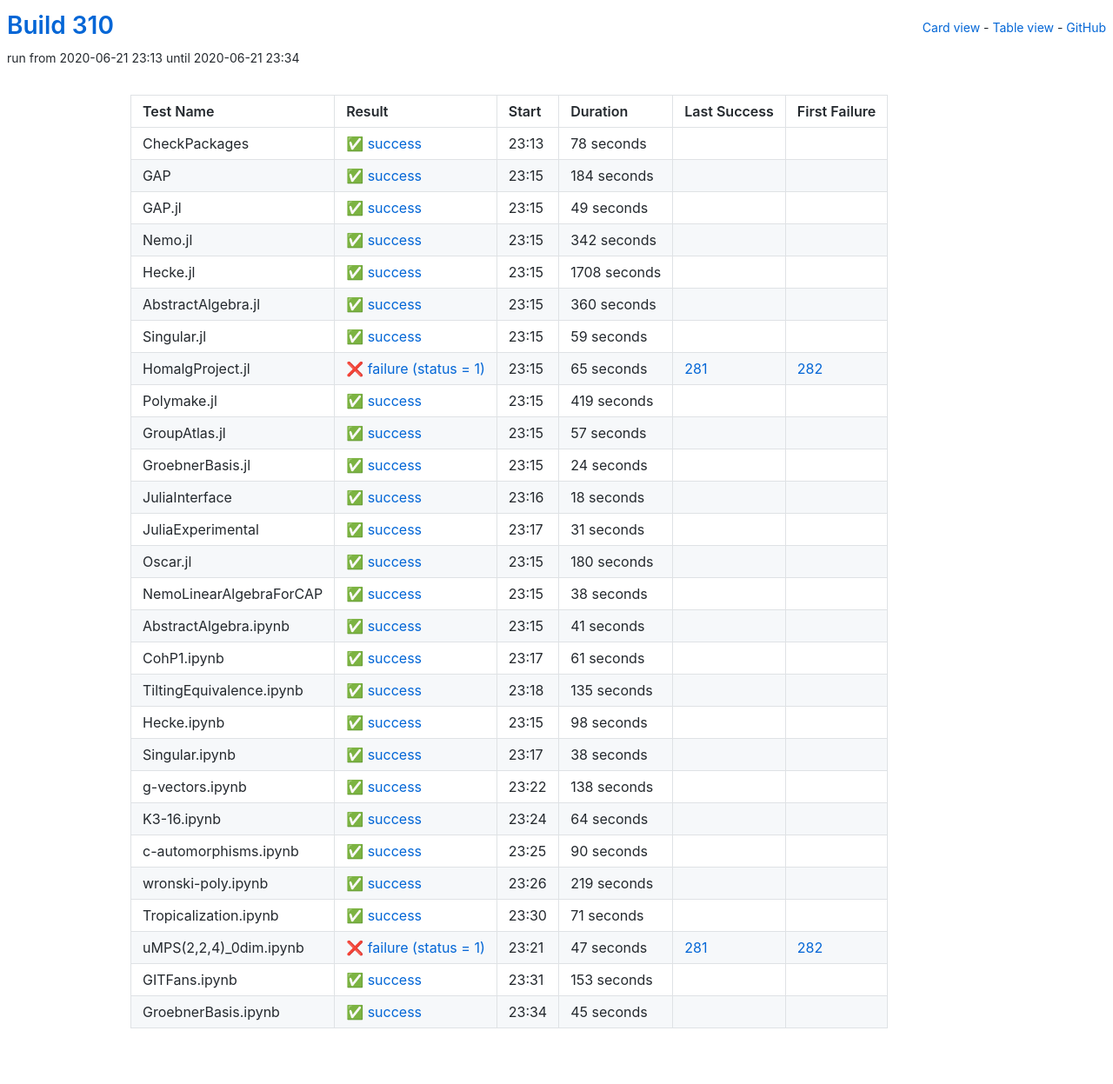
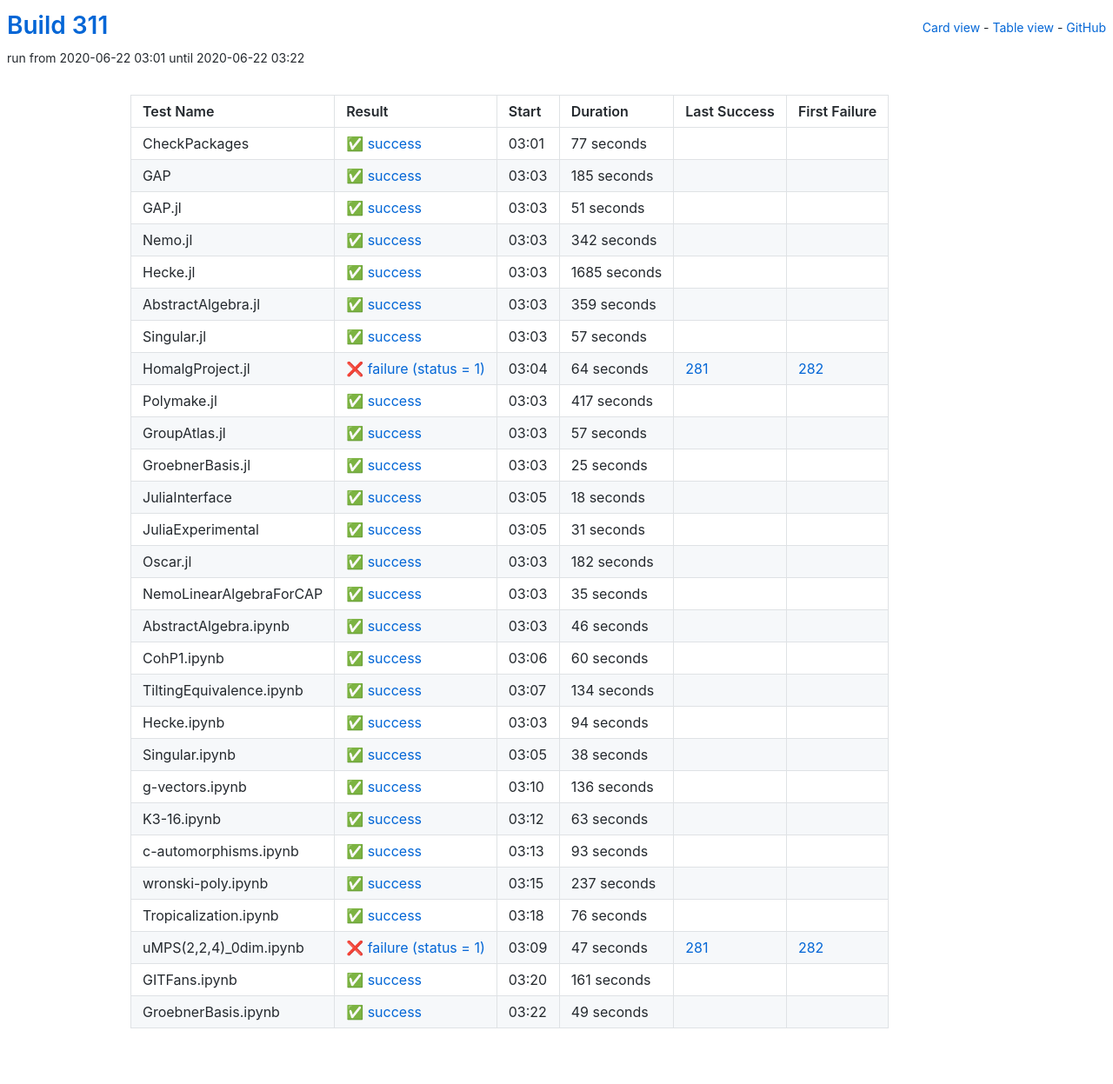
Before and after one commit to oscar-system/oscar-ci-status-stable, a Jekyll site: the page built from table.html, in a window 1280 px wide. Shown: the whole page at 87% size. Built offline with Jekyll 4.4.1, drawn with Linux system fonts in a browser that asks for light colours.

Commit message:
Build #311

```diff
--- a/_data/ci.yml
+++ b/_data/ci.yml
@@ -1,6 +1,6 @@
 ---
-build: 310
-build_url: https://oscarci.mathematik.uni-kl.de/job/oscar-stable/310/
+build: 311
+build_url: https://oscarci.mathematik.uni-kl.de/job/oscar-stable/311/
 job: oscar-stable
 organization: oscar-system
 repo: oscar-ci-status-stable
@@ -8,44 +8,44 @@ repourl: https://github.com/oscar-system/oscar-ci-status-stable
 tests:
 - name: CheckPackages
   id: checkpackages
-  log: https://oscarci.mathematik.uni-kl.de/job/oscar-stable/310/artifact/logs/build-310/CheckPackages.log
-  start: 2020-06-21 23:13
+  log: https://oscarci.mathematik.uni-kl.de/job/oscar-stable/311/artifact/logs/build-311/CheckPackages.log
+  start: 2020-06-22 03:01
   success: true
   exitcode: 0
   status: success
-  duration: 78
+  duration: 77
   last_success: false
   last_success_url:
   first_failure: false
   first_failure_url:
 - name: GAP
   id: gap
-  log: https://oscarci.mathematik.uni-kl.de/job/oscar-stable/310/artifact/logs/build-310/GAP.log
-  start: 2020-06-21 23:15
+  log: https://oscarci.mathematik.uni-kl.de/job/oscar-stable/311/artifact/logs/build-311/GAP.log
+  start: 2020-06-22 03:03
   success: true
   exitcode: 0
   status: success
-  duration: 184
+  duration: 185
   last_success: false
   last_success_url:
   first_failure: false
   first_failure_url:
 - name: GAP.jl
   id: gap-jl
-  log: https://oscarci.mathematik.uni-kl.de/job/oscar-stable/310/artifact/logs/build-310/GAP.jl.log
-  start: 2020-06-21 23:15
+  log: https://oscarci.mathematik.uni-kl.de/job/oscar-stable/311/artifact/logs/build-311/GAP.jl.log
+  start: 2020-06-22 03:03
   success: true
   exitcode: 0
   status: success
-  duration: 49
+  duration: 51
   last_success: false
   last_success_url:
   first_failure: false
   first_failure_url:
 - name: Nemo.jl
   id: nemo-jl
-  log: https://oscarci.mathematik.uni-kl.de/job/oscar-stable/310/artifact/logs/build-310/Nemo.jl.log
-  start: 2020-06-21 23:15
+  log: https://oscarci.mathematik.uni-kl.de/job/oscar-stable/311/artifact/logs/build-311/Nemo.jl.log
+  start: 2020-06-22 03:03
   success: true
   exitcode: 0
   status: success
@@ -56,68 +56,68 @@ tests:
   first_failure_url:
 - name: Hecke.jl
   id: hecke-jl
-  log: https://oscarci.mathematik.uni-kl.de/job/oscar-stable/310/artifact/logs/build-310/Hecke.jl.log
-  start: 2020-06-21 23:15
+  log: https://oscarci.mathematik.uni-kl.de/job/oscar-stable/311/artifact/logs/build-311/Hecke.jl.log
+  start: 2020-06-22 03:03
   success: true
   exitcode: 0
   status: success
-  duration: 1708
+  duration: 1685
   last_success: false
   last_success_url:
   first_failure: false
   first_failure_url:
 - name: AbstractAlgebra.jl
   id: abstractalgebra-jl
-  log: https://oscarci.mathematik.uni-kl.de/job/oscar-stable/310/artifact/logs/build-310/AbstractAlgebra.jl.log
-  start: 2020-06-21 23:15
+  log: https://oscarci.mathematik.uni-kl.de/job/oscar-stable/311/artifact/logs/build-311/AbstractAlgebra.jl.log
+  start: 2020-06-22 03:03
   success: true
   exitcode: 0
   status: success
-  duration: 360
+  duration: 359
   last_success: false
   last_success_url:
   first_failure: false
   first_failure_url:
 - name: Singular.jl
   id: singular-jl
-  log: https://oscarci.mathematik.uni-kl.de/job/oscar-stable/310/artifact/logs/build-310/Singular.jl.log
-  start: 2020-06-21 23:15
+  log: https://oscarci.mathematik.uni-kl.de/job/oscar-stable/311/artifact/logs/build-311/Singular.jl.log
+  start: 2020-06-22 03:03
   success: true
   exitcode: 0
   status: success
-  duration: 59
+  duration: 57
   last_success: false
   last_success_url:
   first_failure: false
   first_failure_url:
 - name: HomalgProject.jl
   id: homalgproject-jl
-  log: https://oscarci.mathematik.uni-kl.de/job/oscar-stable/310/artifact/logs/build-310/HomalgProject.jl.log
-  start: 2020-06-21 23:15
+  log: https://oscarci.mathematik.uni-kl.de/job/oscar-stable/311/artifact/logs/build-311/HomalgProject.jl.log
+  start: 2020-06-22 03:04
   success: false
   exitcode: 1
   status: failure
-  duration: 65
+  duration: 64
   last_success: 281
   last_success_url: https://oscarci.mathematik.uni-kl.de/job/oscar-stable/281/
   first_failure: 282
   first_failure_url: https://oscarci.mathematik.uni-kl.de/job/oscar-stable/282/
 - name: Polymake.jl
   id: polymake-jl
-  log: https://oscarci.mathematik.uni-kl.de/job/oscar-stable/310/artifact/logs/build-310/Polymake.jl.log
-  start: 2020-06-21 23:15
+  log: https://oscarci.mathematik.uni-kl.de/job/oscar-stable/311/artifact/logs/build-311/Polymake.jl.log
+  start: 2020-06-22 03:03
   success: true
   exitcode: 0
   status: success
-  duration: 419
+  duration: 417
   last_success: false
   last_success_url:
   first_failure: false
   first_failure_url:
 - name: GroupAtlas.jl
   id: groupatlas-jl
-  log: https://oscarci.mathematik.uni-kl.de/job/oscar-stable/310/artifact/logs/build-310/GroupAtlas.jl.log
-  start: 2020-06-21 23:15
+  log: https://oscarci.mathematik.uni-kl.de/job/oscar-stable/311/artifact/logs/build-311/GroupAtlas.jl.log
+  start: 2020-06-22 03:03
   success: true
   exitcode: 0
   status: success
@@ -128,20 +128,20 @@ tests:
   first_failure_url:
 - name: GroebnerBasis.jl
   id: groebnerbasis-jl
-  log: https://oscarci.mathematik.uni-kl.de/job/oscar-stable/310/artifact/logs/build-310/GroebnerBasis.jl.log
-  start: 2020-06-21 23:15
+  log: https://oscarci.mathematik.uni-kl.de/job/oscar-stable/311/artifact/logs/build-311/GroebnerBasis.jl.log
+  start: 2020-06-22 03:03
   success: true
   exitcode: 0
   status: success
-  duration: 24
+  duration: 25
   last_success: false
   last_success_url:
   first_failure: false
   first_failure_url:
 - name: JuliaInterface
   id: juliainterface
-  log: https://oscarci.mathematik.uni-kl.de/job/oscar-stable/310/artifact/logs/build-310/JuliaInterface.log
-  start: 2020-06-21 23:16
+  log: https://oscarci.mathematik.uni-kl.de/job/oscar-stable/311/artifact/logs/build-311/JuliaInterface.log
+  start: 2020-06-22 03:05
   success: true
   exitcode: 0
   status: success
@@ -152,8 +152,8 @@ tests:
   first_failure_url:
 - name: JuliaExperimental
   id: juliaexperimental
-  log: https://oscarci.mathematik.uni-kl.de/job/oscar-stable/310/artifact/logs/build-310/JuliaExperimental.log
-  start: 2020-06-21 23:17
+  log: https://oscarci.mathematik.uni-kl.de/job/oscar-stable/311/artifact/logs/build-311/JuliaExperimental.log
+  start: 2020-06-22 03:05
   success: true
   exitcode: 0
   status: success
@@ -164,80 +164,80 @@ tests:
   first_failure_url:
 - name: Oscar.jl
   id: oscar-jl
-  log: https://oscarci.mathematik.uni-kl.de/job/oscar-stable/310/artifact/logs/build-310/Oscar.jl.log
-  start: 2020-06-21 23:15
+  log: https://oscarci.mathematik.uni-kl.de/job/oscar-stable/311/artifact/logs/build-311/Oscar.jl.log
+  start: 2020-06-22 03:03
   success: true
   exitcode: 0
   status: success
-  duration: 180
+  duration: 182
   last_success: false
   last_success_url:
   first_failure: false
   first_failure_url:
 - name: NemoLinearAlgebraForCAP
   id: nemolinearalgebraforcap
-  log: https://oscarci.mathematik.uni-kl.de/job/oscar-stable/310/artifact/logs/build-310/NemoLinearAlgebraForCAP.log
-  start: 2020-06-21 23:15
+  log: https://oscarci.mathematik.uni-kl.de/job/oscar-stable/311/artifact/logs/build-311/NemoLinearAlgebraForCAP.log
+  start: 2020-06-22 03:03
   success: true
   exitcode: 0
   status: success
-  duration: 38
+  duration: 35
   last_success: false
   last_success_url:
   first_failure: false
   first_failure_url:
 - name: AbstractAlgebra.ipynb
   id: abstractalgebra-ipynb
-  log: https://oscarci.mathematik.uni-kl.de/job/oscar-stable/310/artifact/logs/build-310/AbstractAlgebra.ipynb.log
-  start: 2020-06-21 23:15
+  log: https://oscarci.mathematik.uni-kl.de/job/oscar-stable/311/artifact/logs/build-311/AbstractAlgebra.ipynb.log
+  start: 2020-06-22 03:03
   success: true
   exitcode: 0
   status: success
-  duration: 41
+  duration: 46
   last_success: false
   last_success_url:
   first_failure: false
   first_failure_url:
 - name: CohP1.ipynb
   id: cohp1-ipynb
-  log: https://oscarci.mathematik.uni-kl.de/job/oscar-stable/310/artifact/logs/build-310/CohP1.ipynb.log
-  start: 2020-06-21 23:17
+  log: https://oscarci.mathematik.uni-kl.de/job/oscar-stable/311/artifact/logs/build-311/CohP1.ipynb.log
+  start: 2020-06-22 03:06
   success: true
   exitcode: 0
   status: success
-  duration: 61
+  duration: 60
   last_success: false
   last_success_url:
   first_failure: false
   first_failure_url:
 - name: TiltingEquivalence.ipynb
   id: tiltingequivalence-ipynb
-  log: https://oscarci.mathematik.uni-kl.de/job/oscar-stable/310/artifact/logs/build-310/TiltingEquivalence.ipynb.log
-  start: 2020-06-21 23:18
+  log: https://oscarci.mathematik.uni-kl.de/job/oscar-stable/311/artifact/logs/build-311/TiltingEquivalence.ipynb.log
+  start: 2020-06-22 03:07
   success: true
   exitcode: 0
   status: success
-  duration: 135
+  duration: 134
   last_success: false
   last_success_url:
   first_failure: false
   first_failure_url:
 - name: Hecke.ipynb
   id: hecke-ipynb
-  log: https://oscarci.mathematik.uni-kl.de/job/oscar-stable/310/artifact/logs/build-310/Hecke.ipynb.log
-  start: 2020-06-21 23:15
+  log: https://oscarci.mathematik.uni-kl.de/job/oscar-stable/311/artifact/logs/build-311/Hecke.ipynb.log
+  start: 2020-06-22 03:03
   success: true
   exitcode: 0
   status: success
-  duration: 98
+  duration: 94
   last_success: false
   last_success_url:
   first_failure: false
   first_failure_url:
 - name: Singular.ipynb
   id: singular-ipynb
-  log: https://oscarci.mathematik.uni-kl.de/job/oscar-stable/310/artifact/logs/build-310/Singular.ipynb.log
-  start: 2020-06-21 23:17
+  log: https://oscarci.mathematik.uni-kl.de/job/oscar-stable/311/artifact/logs/build-311/Singular.ipynb.log
+  start: 2020-06-22 03:05
   success: true
   exitcode: 0
   status: success
@@ -248,68 +248,68 @@ tests:
   first_failure_url:
 - name: g-vectors.ipynb
   id: g-vectors-ipynb
-  log: https://oscarci.mathematik.uni-kl.de/job/oscar-stable/310/artifact/logs/build-310/g-vectors.ipynb.log
-  start: 2020-06-21 23:22
+  log: https://oscarci.mathematik.uni-kl.de/job/oscar-stable/311/artifact/logs/build-311/g-vectors.ipynb.log
+  start: 2020-06-22 03:10
   success: true
   exitcode: 0
   status: success
-  duration: 138
+  duration: 136
   last_success: false
   last_success_url:
   first_failure: false
   first_failure_url:
 - name: K3-16.ipynb
   id: k3-16-ipynb
-  log: https://oscarci.mathematik.uni-kl.de/job/oscar-stable/310/artifact/logs/build-310/K3-16.ipynb.log
-  start: 2020-06-21 23:24
+  log: https://oscarci.mathematik.uni-kl.de/job/oscar-stable/311/artifact/logs/build-311/K3-16.ipynb.log
+  start: 2020-06-22 03:12
   success: true
   exitcode: 0
   status: success
-  duration: 64
+  duration: 63
   last_success: false
   last_success_url:
   first_failure: false
   first_failure_url:
 - name: c-automorphisms.ipynb
   id: c-automorphisms-ipynb
-  log: https://oscarci.mathematik.uni-kl.de/job/oscar-stable/310/artifact/logs/build-310/c-automorphisms.ipynb.log
-  start: 2020-06-21 23:25
+  log: https://oscarci.mathematik.uni-kl.de/job/oscar-stable/311/artifact/logs/build-311/c-automorphisms.ipynb.log
+  start: 2020-06-22 03:13
   success: true
   exitcode: 0
   status: success
-  duration: 90
+  duration: 93
   last_success: false
   last_success_url:
   first_failure: false
   first_failure_url:
 - name: wronski-poly.ipynb
   id: wronski-poly-ipynb
-  log: https://oscarci.mathematik.uni-kl.de/job/oscar-stable/310/artifact/logs/build-310/wronski-poly.ipynb.log
-  start: 2020-06-21 23:26
+  log: https://oscarci.mathematik.uni-kl.de/job/oscar-stable/311/artifact/logs/build-311/wronski-poly.ipynb.log
+  start: 2020-06-22 03:15
   success: true
   exitcode: 0
   status: success
-  duration: 219
+  duration: 237
   last_success: false
   last_success_url:
   first_failure: false
   first_failure_url:
 - name: Tropicalization.ipynb
   id: tropicalization-ipynb
-  log: https://oscarci.mathematik.uni-kl.de/job/oscar-stable/310/artifact/logs/build-310/Tropicalization.ipynb.log
-  start: 2020-06-21 23:30
+  log: https://oscarci.mathematik.uni-kl.de/job/oscar-stable/311/artifact/logs/build-311/Tropicalization.ipynb.log
+  start: 2020-06-22 03:18
   success: true
   exitcode: 0
   status: success
-  duration: 71
+  duration: 76
   last_success: false
   last_success_url:
   first_failure: false
   first_failure_url:
 - name: uMPS(2,2,4)_0dim.ipynb
   id: umps-2-2-4-0dim-ipynb
-  log: https://oscarci.mathematik.uni-kl.de/job/oscar-stable/310/artifact/logs/build-310/uMPS-2-2-4-_0dim.ipynb.log
-  start: 2020-06-21 23:21
+  log: https://oscarci.mathematik.uni-kl.de/job/oscar-stable/311/artifact/logs/build-311/uMPS-2-2-4-_0dim.ipynb.log
+  start: 2020-06-22 03:09
   success: false
   exitcode: 1
   status: failure
@@ -320,24 +320,24 @@ tests:
   first_failure_url: https://oscarci.mathematik.uni-kl.de/job/oscar-stable/282/
 - name: GITFans.ipynb
   id: gitfans-ipynb
-  log: https://oscarci.mathematik.uni-kl.de/job/oscar-stable/310/artifact/logs/build-310/GITFans.ipynb.log
-  start: 2020-06-21 23:31
+  log: https://oscarci.mathematik.uni-kl.de/job/oscar-stable/311/artifact/logs/build-311/GITFans.ipynb.log
+  start: 2020-06-22 03:20
   success: true
   exitcode: 0
   status: success
-  duration: 153
+  duration: 161
   last_success: false
   last_success_url:
   first_failure: false
   first_failure_url:
 - name: GroebnerBasis.ipynb
   id: groebnerbasis-ipynb
-  log: https://oscarci.mathematik.uni-kl.de/job/oscar-stable/310/artifact/logs/build-310/GroebnerBasis.ipynb.log
-  start: 2020-06-21 23:34
+  log: https://oscarci.mathematik.uni-kl.de/job/oscar-stable/311/artifact/logs/build-311/GroebnerBasis.ipynb.log
+  start: 2020-06-22 03:22
   success: true
   exitcode: 0
   status: success
-  duration: 45
+  duration: 49
   last_success: false
   last_success_url:
   first_failure: false
```
Also changed, not shown: README.md.
